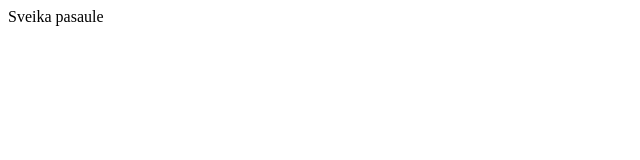
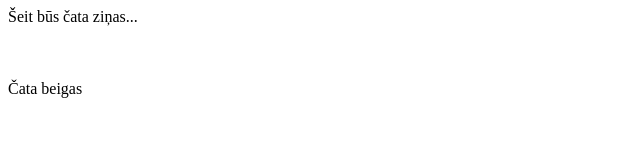
Before and after one commit to Karliinat/paraugs_cats, a plain HTML site: page index.html in a window 1280 px wide. Shown: the whole page, without its empty margins (0-640 px from the left). Drawn offline with Linux system fonts and the light colour scheme.

Commit message:
Update index.html

```diff
--- a/index.html
+++ b/index.html
@@ -3,11 +3,17 @@
 <head>
     <meta charset="UTF-8">
     <meta name="viewport" content="width=device-width, initial-scale=1.0">
-    <title>Document</title>
+    <title>Čata aplikācija</title>
     <link href="style.css" rel="stylesheet">
 </head>
 <body>
-    Sveika pasaule
+    <div class="pamatlaukums">
+        <div class="cataZina">
+            Šeit būs čata ziņas...
+            <br>  <br> <br> <br>
+            Čata beigas
+        </div>
+    </div>
     <script src="script.js"></script>
 </body>
 </html>
```
